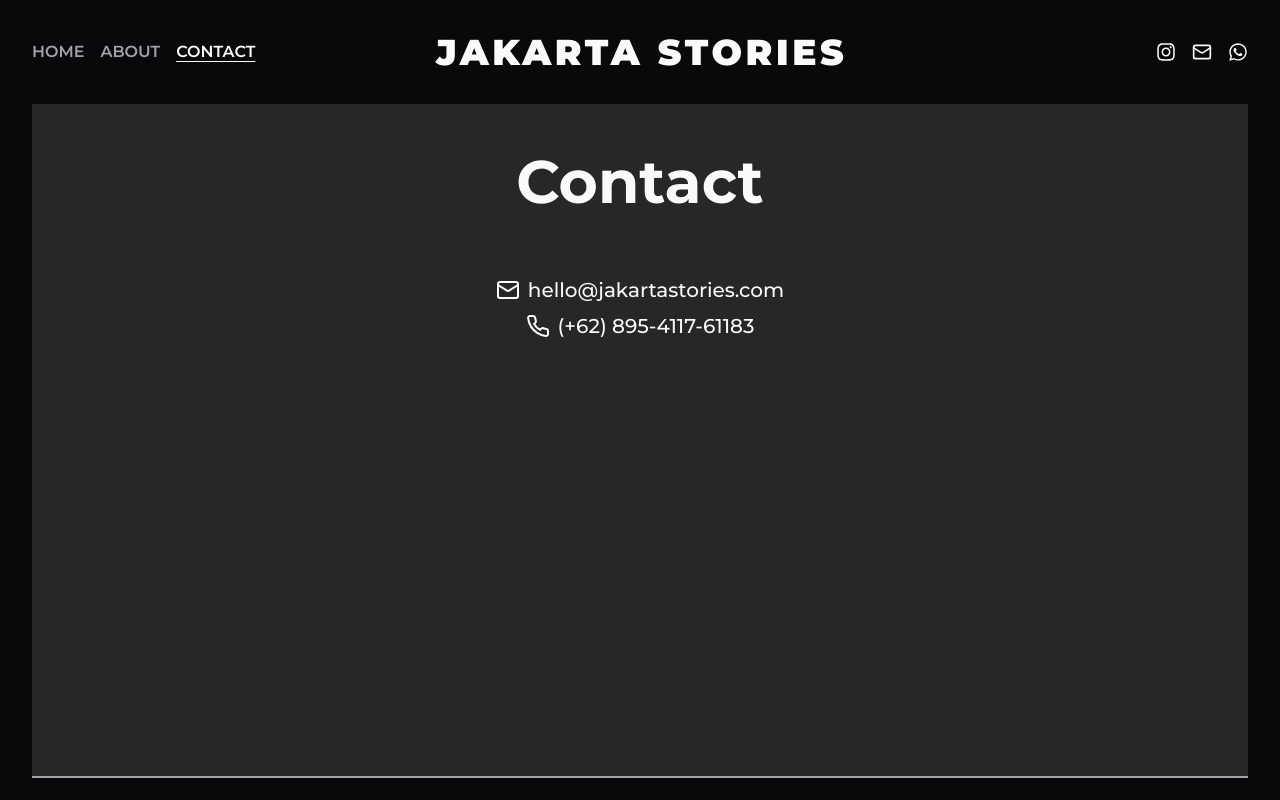
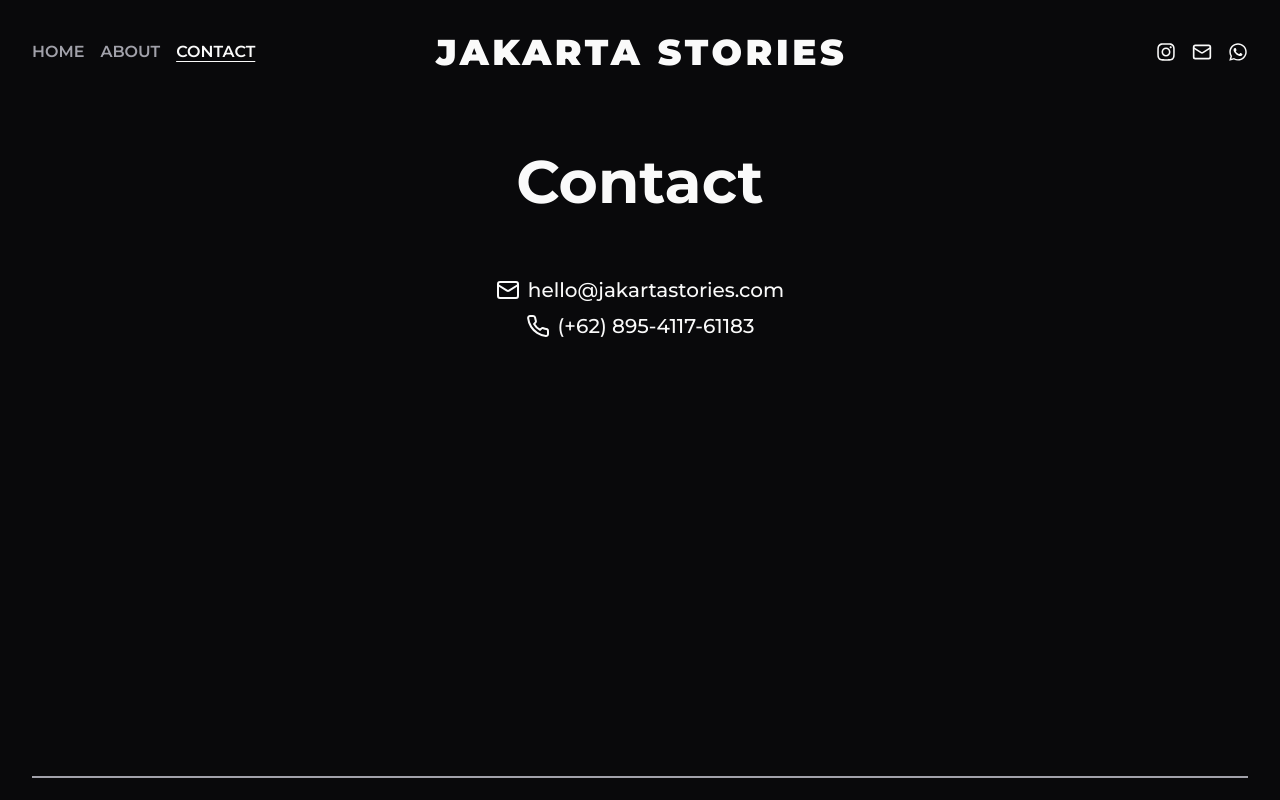
Before and after one commit to alfieqashwa/jakarta-stories, a Next.js app: page /contact in a window 1280 px wide. Shown: the top 800 px of the page. Built offline with nearby package versions, Linux system fonts and the light colour scheme.

Commit message:
chore: remove bg on contact page

```diff
--- a/src/app/contact/page.tsx
+++ b/src/app/contact/page.tsx
@@ -3,7 +3,7 @@ import { EMAIL } from "../constants/contact"
 
 export default function Contact() {
   return (
-    <div className="flex min-h-[calc(100vh_-_8rem)] flex-col items-center bg-zinc-800 pt-12">
+    <div className="flex min-h-[calc(100vh_-_8rem)] flex-col items-center pt-12">
       <h2 className="text-5xl font-bold capitalize lg:text-6xl">contact</h2>
       <article className="flex flex-col items-center py-16 text-lg font-medium lg:space-y-2 lg:text-xl">
         <section className="flex items-center">
```
